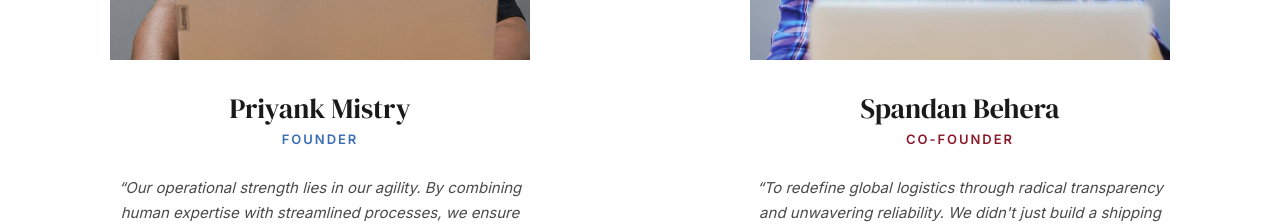
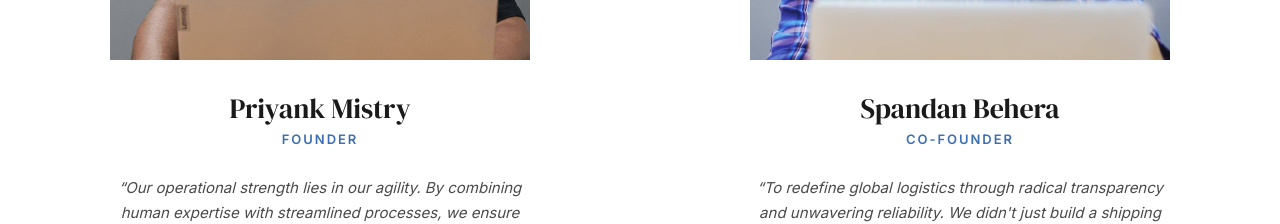
Before and after one commit to squareworldlogistics-pixel/square-world-logistics, a Next.js app: page /about in a window 1280 px wide. Shown: the part 2400-2624 px from the top of the page. Built offline with nearby package versions, Linux system fonts and the light colour scheme.

Commit message:
co founder color text color same as founder

```diff
--- a/components/leadership-section.tsx
+++ b/components/leadership-section.tsx
@@ -76,7 +76,7 @@ export default function LeadershipSection() {
                     fontFamily: "var(--font-body)",
                     fontSize: "0.8125rem",
                     fontWeight: 600,
-                    color: i === 0 ? "var(--color-swl-blue)" : "var(--color-swl-crimson)",
+                    color: "var(--color-swl-blue)",
                     letterSpacing: "0.15em",
                     textTransform: "uppercase",
                     marginBottom: "1.5rem"
@@ -119,7 +119,7 @@ export default function LeadershipSection() {
                           style={{
                             width: "8px",
                             height: "1px",
-                            backgroundColor: i === 0 ? "var(--color-swl-blue)" : "var(--color-swl-crimson)",
+                            backgroundColor: "var(--color-swl-blue)",
                             opacity: 0.5
                           }}
                         />
```
